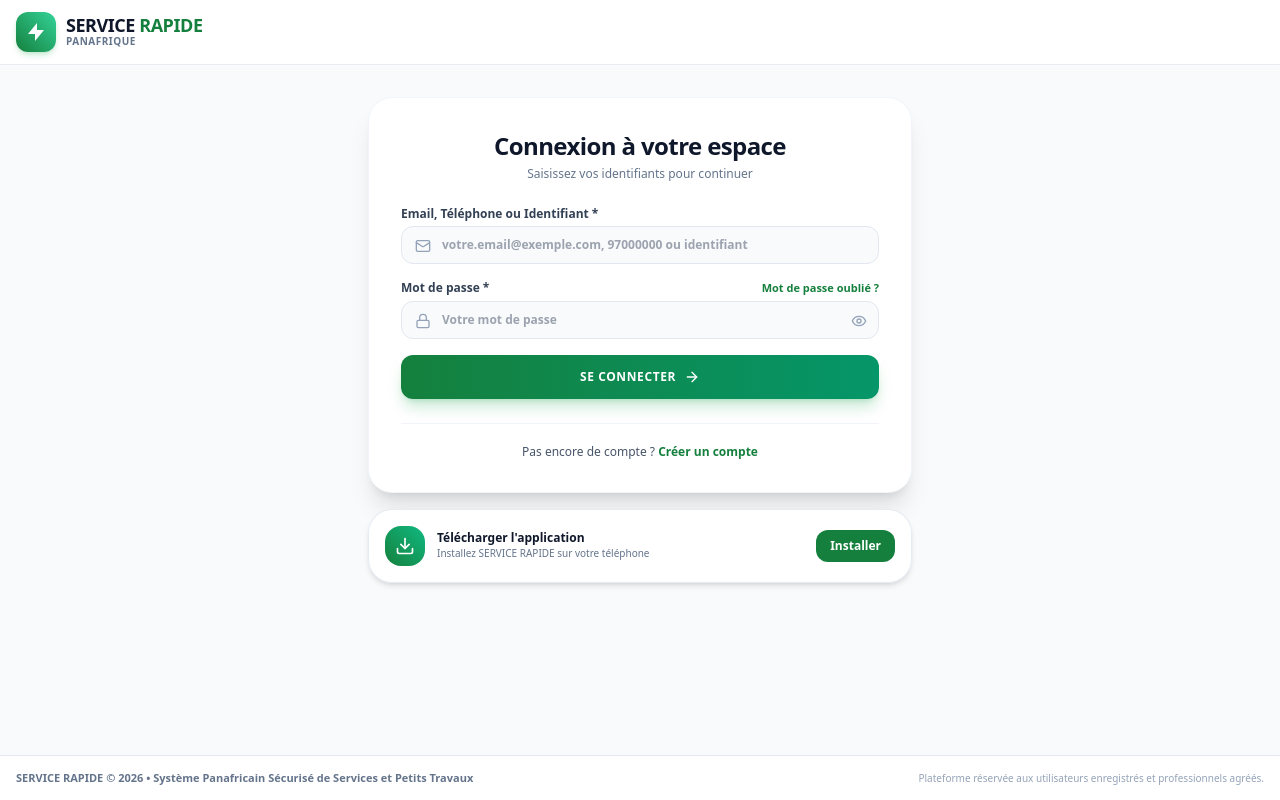
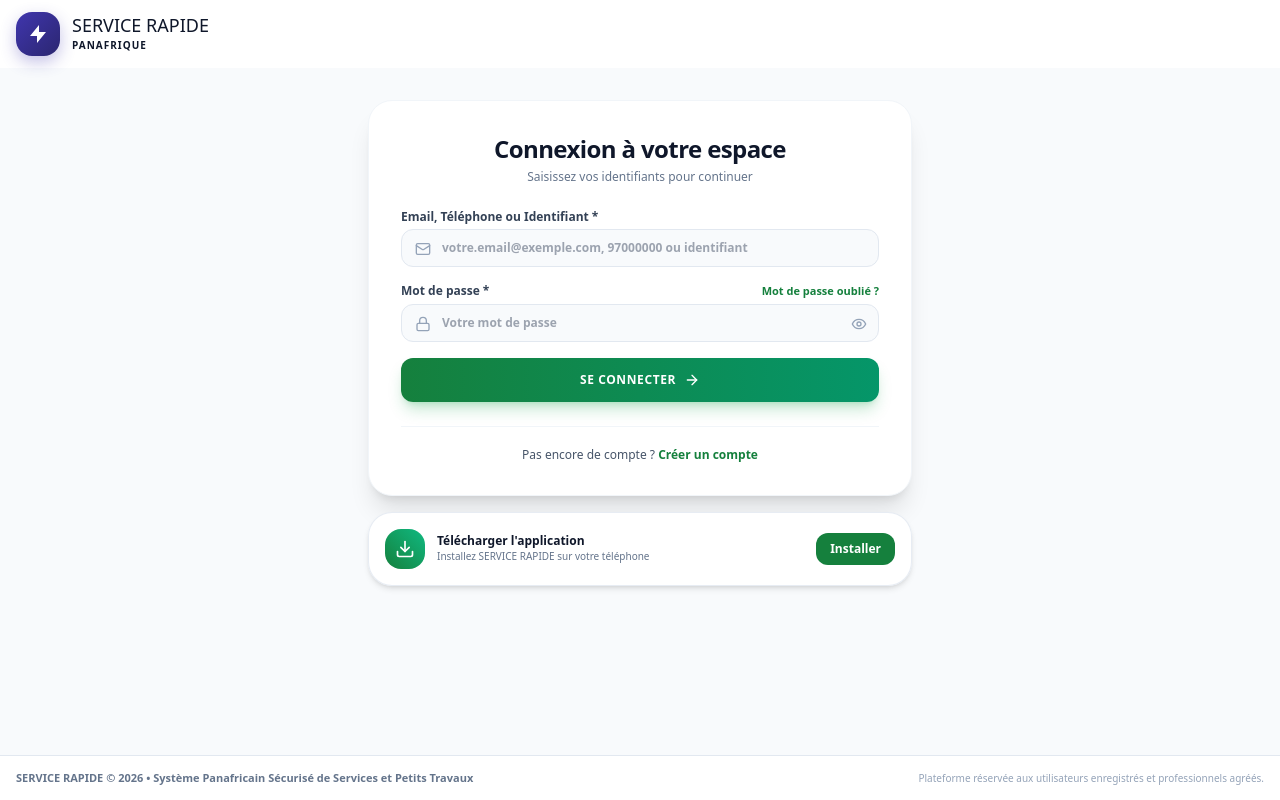
Before and after one commit to victoriengoutchowanou9-coder/SERVICE-RAPIDE, a React (Vite) app in the folder frontend/: page / in a window 1280 px wide. Built offline with nearby package versions, Linux system fonts and the light colour scheme; no server answers.

Commit message:
Update Header.tsx

```diff
--- a/frontend/src/components/Header.tsx
+++ b/frontend/src/components/Header.tsx
@@ -14,91 +14,96 @@ interface HeaderProps {
   onToggleMenu?: () => void;
 }
 
+const Logo: React.FC<{ onGoHome?: () => void }> = ({ onGoHome }) => (
+  <div
+    onClick={onGoHome}
+    className={`flex items-center gap-3 ${onGoHome ? 'cursor-pointer' : ''}`}
+  >
+    <div
+      className="w-11 h-11 rounded-2xl flex items-center justify-center text-white"
+      style={{
+        background: 'linear-gradient(135deg, #4036ae, #2b2670)',
+        boxShadow: '0 6px 16px rgba(64, 54, 174, 0.3)',
+      }}
+    >
+      <svg className="w-6 h-6 fill-current" viewBox="0 0 24 24">
+        <path d="M13 10V3L4 14h7v7l9-11h-7z" />
+      </svg>
+    </div>
+    <div>
+      <h1 className="sr-title text-lg leading-none">
+        SERVICE <span style={{ color: 'var(--sr-primary)' }}>RAPIDE</span>
+      </h1>
+      <p
+        className="text-[10px] uppercase font-semibold tracking-widest mt-1"
+        style={{ color: 'var(--sr-text)' }}
+      >
+        Panafrique
+      </p>
+    </div>
+  </div>
+);
+
+const roleLabel = (role?: string) => {
+  if (role === 'ADMIN' || role === 'DEVELOPER' || role === 'developer') return '🛡️ Superviseur';
+  if (role === 'PROVIDER') return '🛠️ Prestataire';
+  return '👤 Client';
+};
+
 export const Header: React.FC<HeaderProps> = ({
   user,
   onGoHome,
   isAuthPage = false,
   onToggleMenu,
 }) => {
-  // 1. SUR LA PAGE DE CONNEXION : LOGO SEUL, SUPPRESSION TOTALE DE TOUS LES BOUTONS EN HAUT
+  // Page de connexion : logo seul
   if (isAuthPage || !user) {
     return (
-      <header className="sticky top-0 z-40 bg-white/95 backdrop-blur-md border-b border-slate-200/80 px-4 py-3 shadow-xs">
+      <header
+        className="sticky top-0 z-40 bg-white px-4 py-3"
+        style={{ borderBottom: '1px solid var(--sr-border)' }}
+      >
         <div className="max-w-7xl mx-auto flex items-center justify-between">
-          <div
-            onClick={onGoHome}
-            className={`flex items-center gap-2.5 ${onGoHome ? 'cursor-pointer hover:opacity-90 transition' : ''}`}
-          >
-            <div className="w-10 h-10 rounded-xl bg-gradient-to-tr from-brand-600 to-emerald-400 flex items-center justify-center text-white shadow-md shadow-brand-500/20">
-              <svg className="w-6 h-6 fill-current" viewBox="0 0 24 24">
-                <path d="M13 10V3L4 14h7v7l9-11h-7z" />
-              </svg>
-            </div>
-            <div>
-              <h1 className="text-lg font-black tracking-tight text-slate-900 leading-none">
-                SERVICE <span className="text-brand-600">RAPIDE</span>
-              </h1>
-              <p className="text-[10px] uppercase font-bold text-slate-500 tracking-wider">
-                Panafrique
-              </p>
-            </div>
-          </div>
-          {/* Aucun bouton en haut sur la page de connexion */}
+          <Logo onGoHome={onGoHome} />
         </div>
       </header>
     );
   }
 
-  // 2. DANS L'APPLICATION (UTILISATEUR CONNECTÉ) :
-  // Affichage du menu trois traits (☰) à gauche et logo officiel.
-  // Suppression de tout sélecteur de pays européen ou langue européenne.
+  // Utilisateur connecté : menu + logo + badge de rôle
   return (
-    <header className="sticky top-0 z-40 bg-white/95 backdrop-blur-md border-b border-slate-200/80 px-4 py-3 shadow-xs">
+    <header
+      className="sticky top-0 z-40 bg-white px-4 py-3"
+      style={{ borderBottom: '1px solid var(--sr-border)' }}
+    >
       <div className="max-w-7xl mx-auto flex items-center justify-between gap-3">
-        <div className="flex items-center gap-2 sm:gap-3">
-          {/* BOUTON MENU LATÉRAL TROIS TRAITS (☰) */}
+        <div className="flex items-center gap-3">
           <button
             type="button"
             onClick={onToggleMenu}
-            className="w-10 h-10 rounded-xl bg-slate-100 hover:bg-slate-200 active:bg-slate-300 text-slate-800 flex items-center justify-center transition border border-slate-200 shadow-2xs"
-            title="Menu de navigation principal"
+            className="sr-icon-btn"
             aria-label="Ouvrir le menu de navigation"
           >
-            <Menu className="w-5 h-5" />
+            <Menu className="w-6 h-6" />
           </button>
-
-          {/* Logo officiel de l'application */}
-          <div
-            onClick={onGoHome}
-            className={`flex items-center gap-2.5 ${onGoHome ? 'cursor-pointer hover:opacity-90 transition' : ''}`}
-          >
-            <div className="w-10 h-10 rounded-xl bg-gradient-to-tr from-brand-600 to-emerald-400 flex items-center justify-center text-white shadow-md shadow-brand-500/20">
-              <svg className="w-6 h-6 fill-current" viewBox="0 0 24 24">
-                <path d="M13 10V3L4 14h7v7l9-11h-7z" />
-              </svg>
-            </div>
-            <div>
-              <h1 className="text-lg font-black tracking-tight text-slate-900 leading-none">
-                SERVICE <span className="text-brand-600">RAPIDE</span>
-              </h1>
-              <p className="text-[10px] uppercase font-bold text-slate-500 tracking-wider">
-                Panafrique
-              </p>
-            </div>
-          </div>
+          <Logo onGoHome={onGoHome} />
         </div>
 
-        {/* Côté droit épuré avec badge de rôle connecté */}
         <div className="flex items-center gap-2">
-          <span className="text-[11px] font-bold text-slate-600 hidden sm:inline-block">
+          <span
+            className="text-xs font-semibold hidden sm:inline-block"
+            style={{ color: 'var(--sr-text)' }}
+          >
             {user?.firstName ? `Bonjour, ${user.firstName}` : user?.email}
           </span>
-          <span className="text-[10px] font-black px-2.5 py-1 rounded-full uppercase tracking-wider bg-slate-100 text-slate-700 border border-slate-200">
-            {user?.role === 'ADMIN' || user?.role === 'DEVELOPER' || user?.role === 'developer'
-              ? '🛡️ Superviseur'
-              : user?.role === 'PROVIDER'
-              ? '🛠️ Prestataire'
-              : '👤 Client'}
+          <span
+            className="text-[11px] font-bold px-3 py-2 rounded-full uppercase tracking-wider"
+            style={{
+              background: 'var(--sr-lavender)',
+              color: 'var(--sr-primary-dark)',
+            }}
+          >
+            {roleLabel(user?.role)}
           </span>
         </div>
       </div>
```
